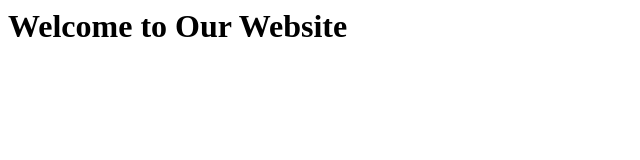
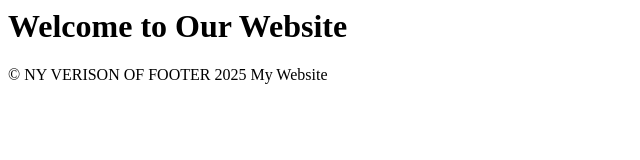
Before and after one commit to PSStudent01/sba-work-lab-1, a plain HTML site: page index.html in a window 1280 px wide. Shown: the whole page, without its empty margins (0-640 px from the left). Drawn offline with Linux system fonts and the light colour scheme.

Commit message:
made change in the footer section feature/header, by just adding that section

```diff
--- a/index.html
+++ b/index.html
@@ -6,5 +6,8 @@
     <header>
         <h1>Welcome to Our Website</h1>
     </header>
+    <footer>
+        <p>&copy; NY VERISON OF FOOTER 2025 My Website</p>
+    </footer>
   </body>
 </html>
```
